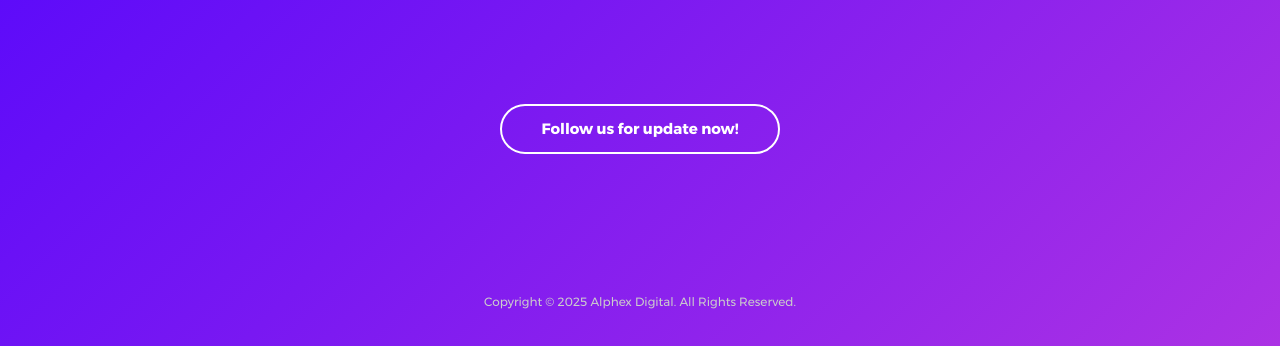
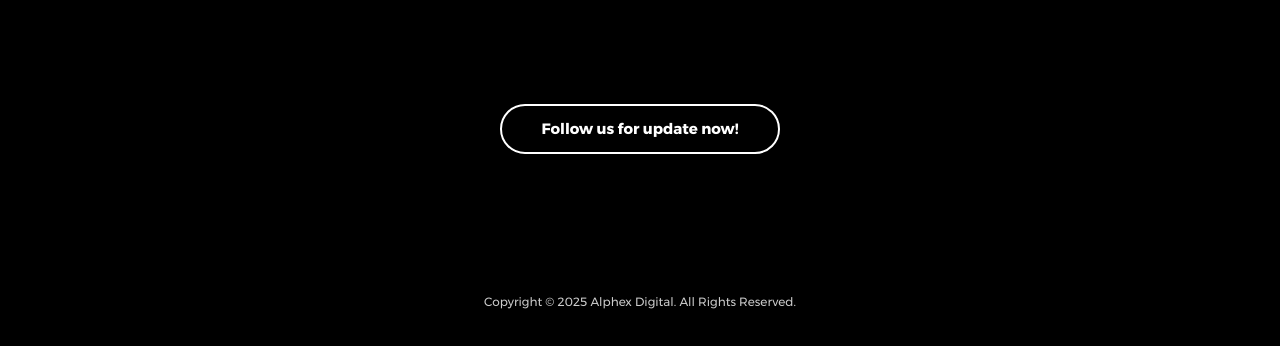
Before and after one commit to alphexdigital99-coder/new-maintaince, a plain HTML site: page index.html in a window 1280 px wide. Shown: the part 454-800 px from the top of the page. Drawn offline with Linux system fonts and the light colour scheme; a web font is replaced by a local one.

Commit message:
change color Black.html

```diff
--- a/index.html
+++ b/index.html
@@ -20,11 +20,16 @@
 	<link rel="stylesheet" type="text/css" href="css/util.css">
 	<link rel="stylesheet" type="text/css" href="css/main.css">
 <!--===============================================================================================-->
+	<style>
+		/* Override background */
+		.custom-bg {
+			background-color: #000000; /* Solid black background */
+		}
+	</style>
 </head>
 <body>
 
-
-	<div class="bg-g1 size1 flex-w flex-col-c-sb p-l-15 p-r-15 p-t-55 p-b-35 respon1">
+	<div class="custom-bg size1 flex-w flex-col-c-sb p-l-15 p-r-15 p-t-55 p-b-35 respon1">
 		<span></span>
 		<div class="flex-col-c p-t-50 p-b-50">
 			<h3 class="l1-txt1 txt-center p-b-10">
@@ -152,5 +157,4 @@
 	<script src="js/main.js"></script>
 
 </body>
-
 </html>
```
